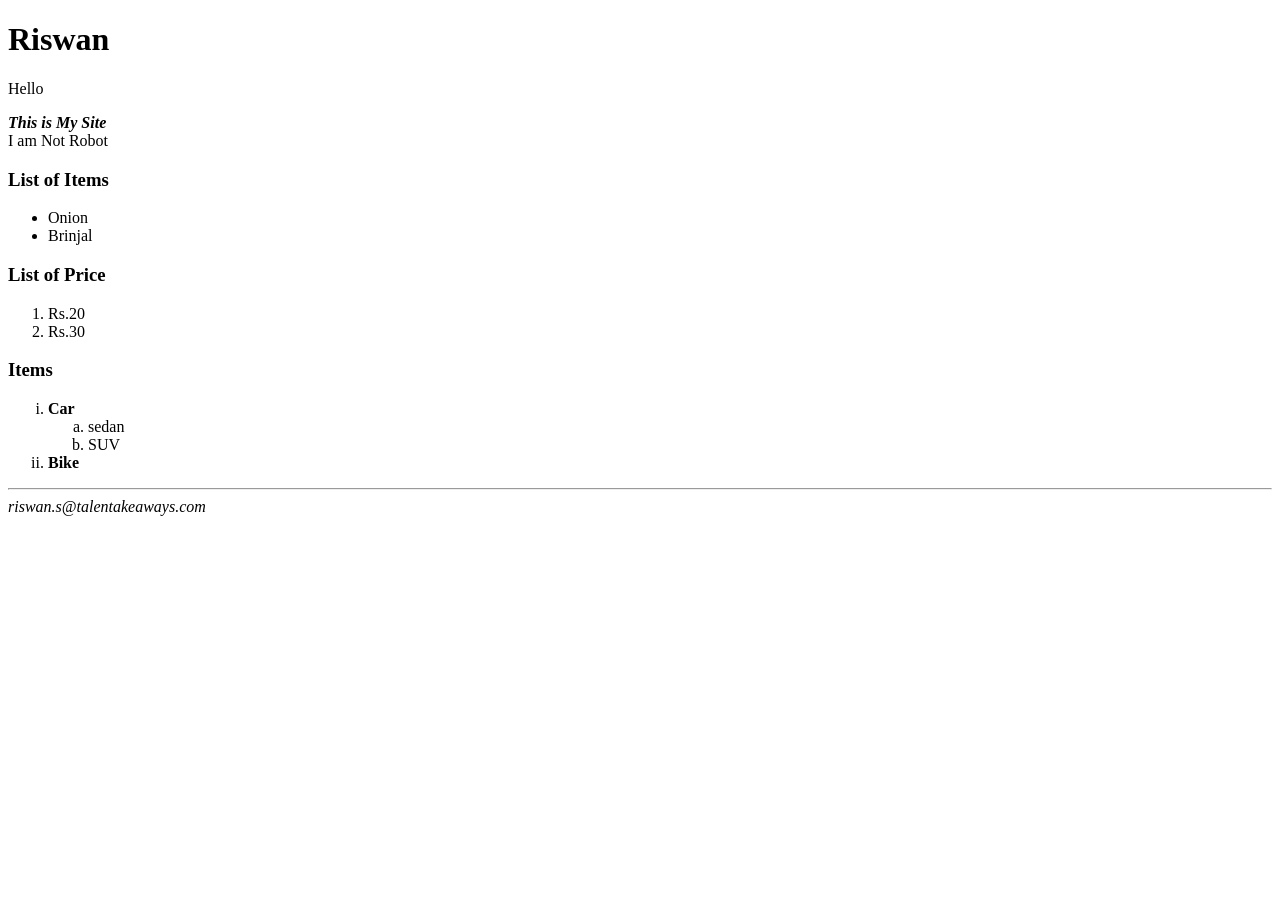
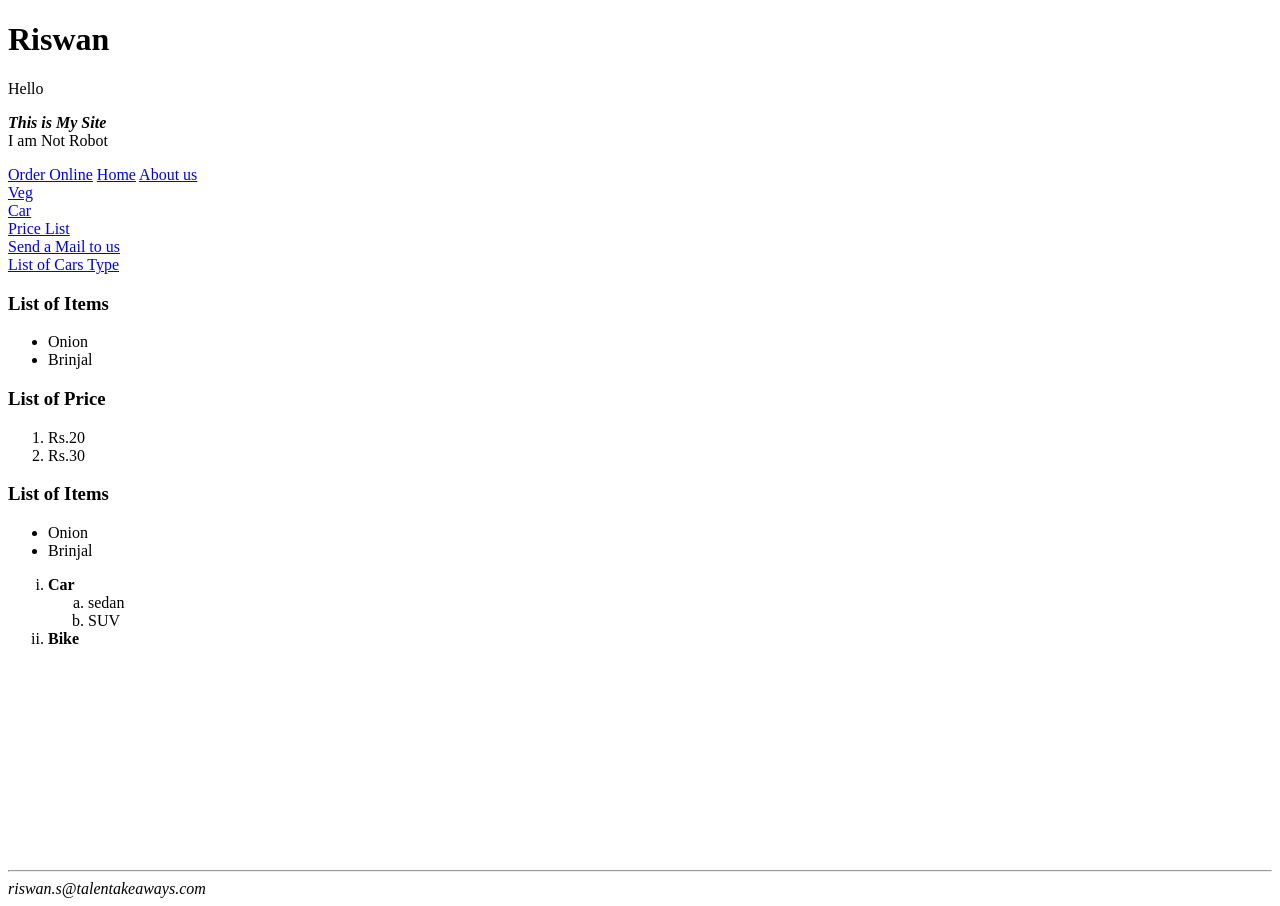
Before and after one commit to riswansheriffm/html, a plain HTML site: page index.html in a window 1280 px wide. Before the commit the page ends 800 px from the top, so only its background shows below. Drawn offline with Linux system fonts and the light colour scheme.

Commit message:
Update index.html

```diff
--- a/index.html
+++ b/index.html
@@ -9,6 +9,19 @@
     <h1>Riswan</h1>
     <p>Hello</p>
     <p><i><b>This is My Site</b></i><br>I am Not Robot</p>
+    <a href="https://www.amazon.in/alm/storefront?almBrandId=ctnow&ref_=nav_cs_fresh"target="_blank">Order Online</a>
+    <a href="index.html">Home</a>
+    <a href="about.html">About us</a>
+    <br>
+    <a href="veg.html">Veg</a>
+    <br>
+    <a href="car.html">Car</a>
+    <br>
+    <a href="price.html">Price List</a>
+    <br>
+    <a href="mailto:riswan.s@gallopskills.com">Send a Mail to us</a>
+    <br>
+    <a href="index.html#items">List of Cars Type</a>
     <h3>List of Items</h3>
         <ul>
             <li>Onion</li>
@@ -20,7 +33,11 @@
         <li>Rs.20</li>
         <li>Rs.30</li>
     </ol>
-    <h3>Items</h3>
+    <h3>List of Items</h3>
+        <ul>
+            <li>Onion</li>
+            <li>Brinjal</li>
+        </ul>
         <ol type="i">
             <li><b>Car</b></li>
         <ol type="a">
@@ -29,6 +46,18 @@
         </ol>
             <li><b>Bike</b></li>
         </ol>
+    <br>
+    <br>
+    <br>
+    <br>
+    <br>
+    <br>
+    <br>
+    <br>
+    <br>
+    <br>
+    <br>
+
 
     <hr />
 <address>riswan.s@talentakeaways.com</address>
```
